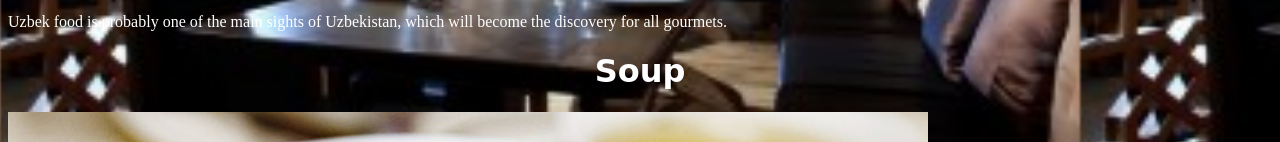
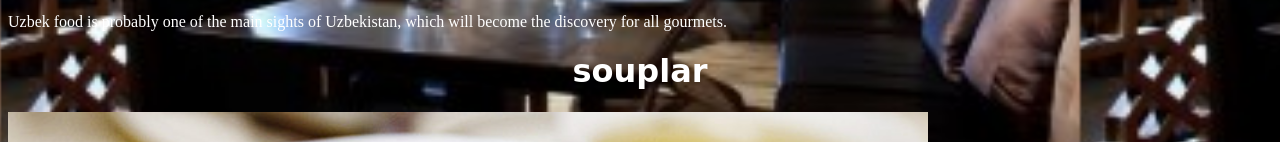
Before and after one commit to Jahongir3171/Uzbekfoods, a plain HTML site: page index.html in a window 1280 px wide. Shown: the part 495-637 px from the top of the page. Drawn offline with Linux system fonts and the light colour scheme.

Commit message:
something

```diff
--- a/index.html
+++ b/index.html
@@ -60,7 +60,7 @@ onload=starttremble
 		<p style="color: white;">Uzbek food is probably one of the main sights of Uzbekistan, which will become the discovery for all gourmets.</p>
 
 						<!--foods-->
-<h1 style="color: white; font-family: cursive; text-align: center;">Soup</h1>
+<h1 style="color: white; font-family: cursive; text-align: center;">souplar</h1>
 <img src="soup.jpg" width="920px;">
 <p style="color: white;"><em>Something of a Central Asian version of ramen, this is a spicy, meaty broth filled with chunks of lamb, handspun noodles, and vegetables. It also comes in a non-soup version.</em></p>
 
```
